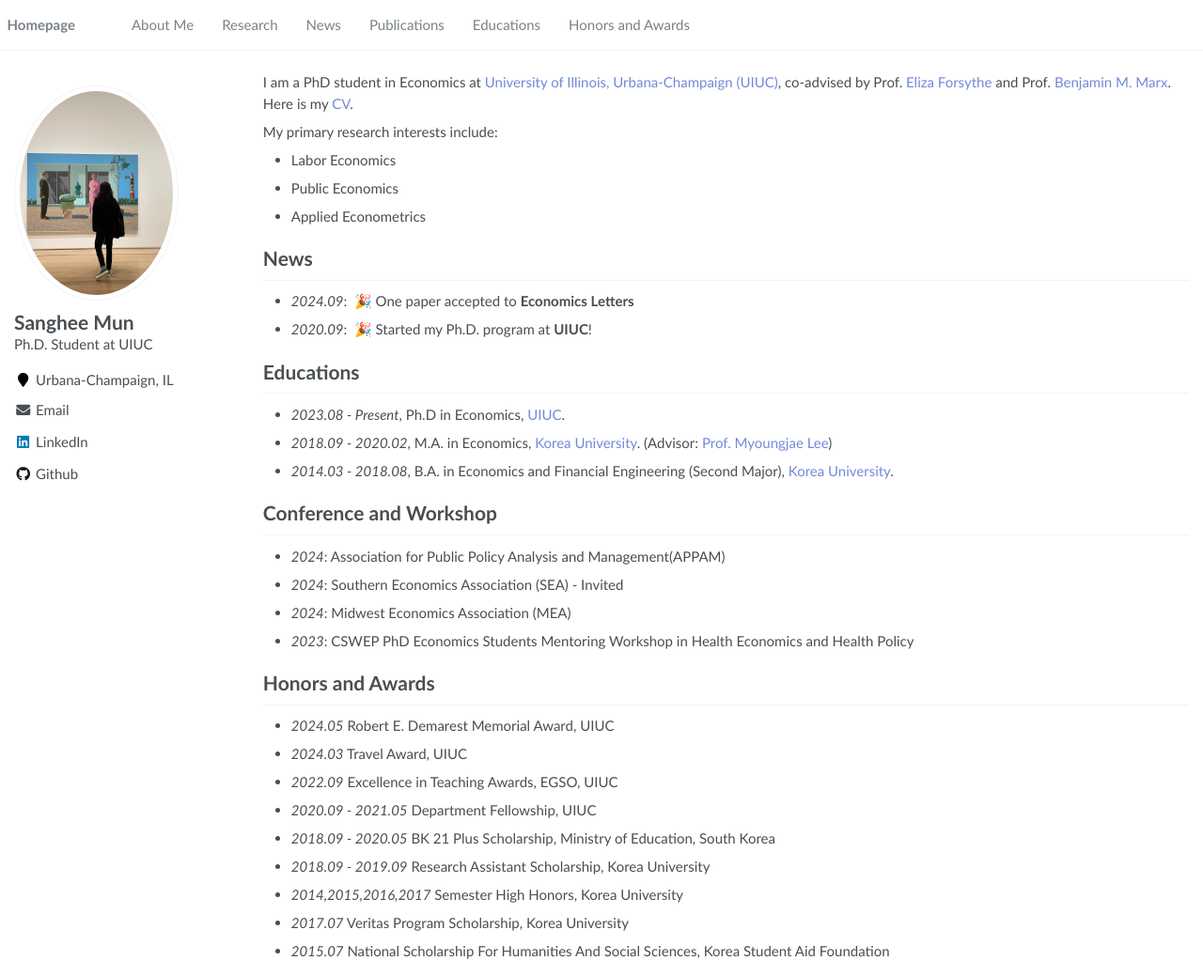
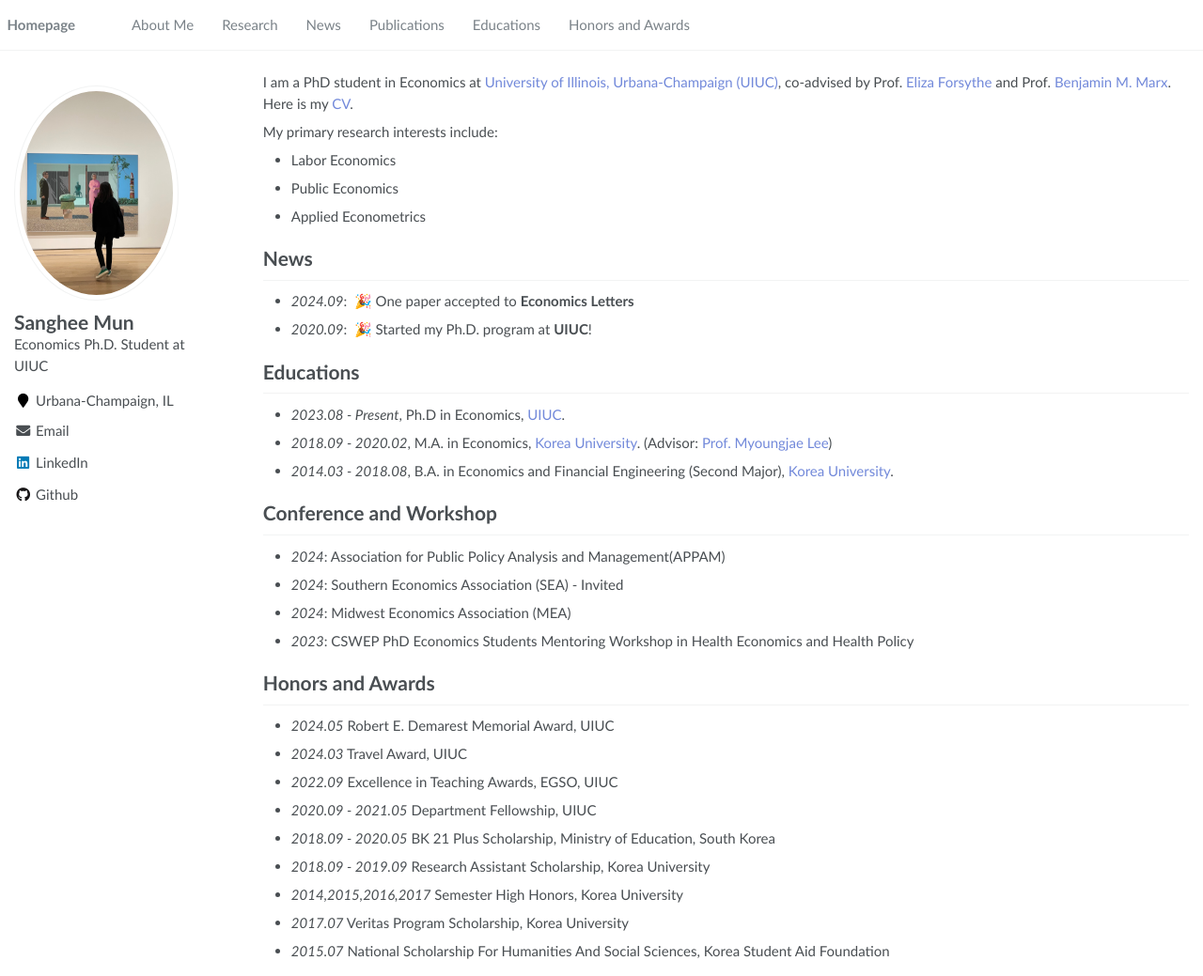
Before and after one commit to sanghee727/sanghee727.github.io, a Jekyll site: the page built from _pages/about.md, in a window 1280 px wide and 1039 px high. Shown: the whole window at 94% size. Built offline with Jekyll 4.4.1, drawn with Linux system fonts in a browser that asks for light colours.

Commit message:
Update _config.yml

```diff
--- a/_config.yml
+++ b/_config.yml
@@ -7,7 +7,7 @@
 
 # Site Settings
 title                    : "Sanghee Mun"
-description              : "Ph.D. Student at UIUC"
+description              : "Economics Ph.D. Student at UIUC"
 repository               : "sanghee727/.github.io"
 google_scholar_stats_use_cdn : true
 
```
